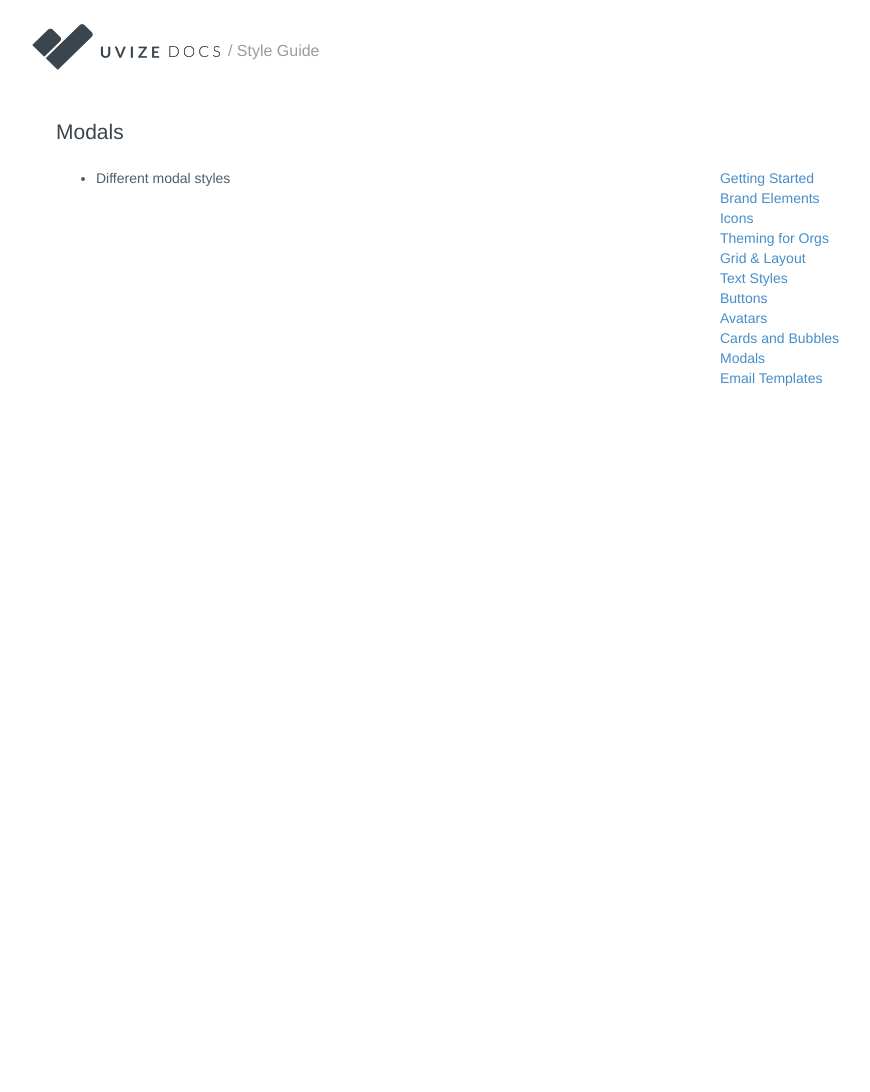
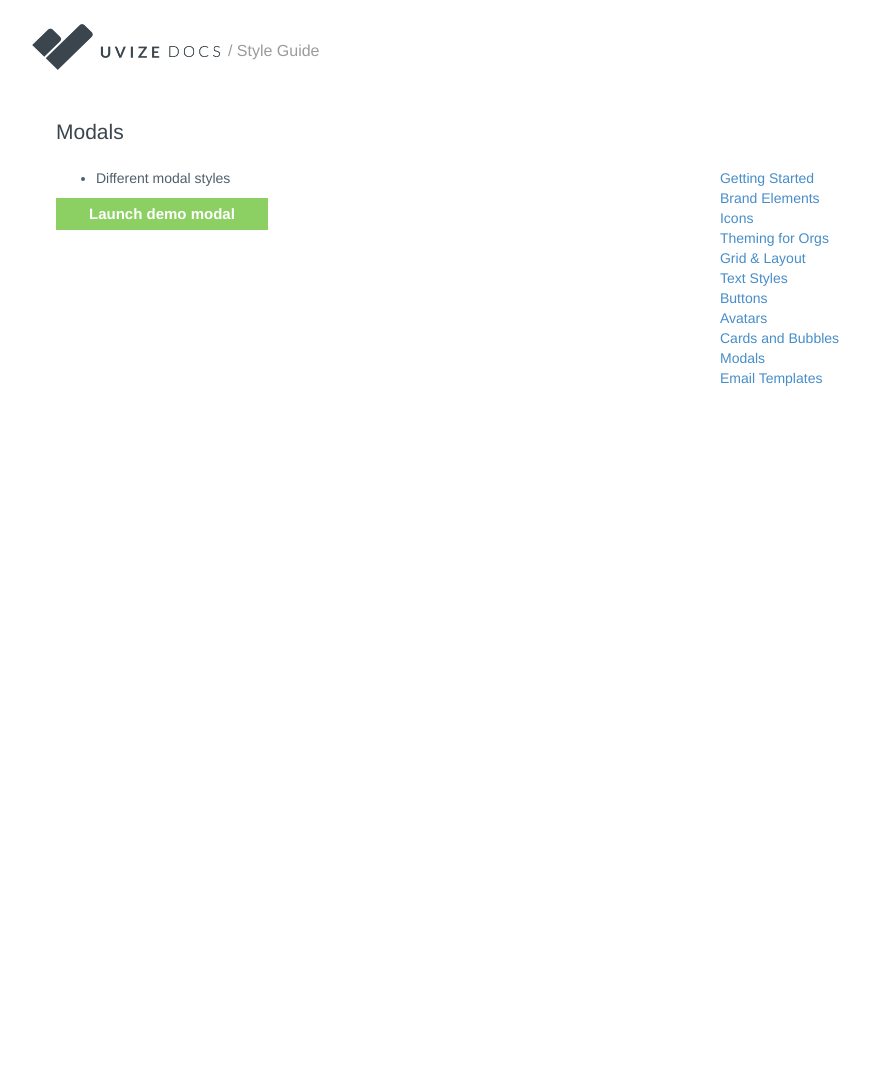
Before and after one commit to SonderMindOrg/uvize.github.io, a Jekyll site: the page built from style-guide/modals.md, in a window 1280 px wide. Shown: the whole page, without its empty margins (116-986 px from the left). Built offline with Jekyll 4.4.1, drawn with Linux system fonts in a browser that asks for light colours; nearby versions of some CDN libraries; Markdown is read by kramdown in place of the engine named in the settings.

Commit message:
basic workings for modal

```diff
--- a/_layouts/style-guide.html
+++ b/_layouts/style-guide.html
@@ -73,9 +73,6 @@
     <script src="https://ajax.googleapis.com/ajax/libs/jquery/1.11.3/jquery.min.js"></script>
     <script src="/script/bootstrap/bootstrap.min.js"></script>
 
-    <!-- IE10 viewport hack for Surface/desktop Windows 8 bug -->
-    <script src="/script/bootstrap/ie10-viewport-bug-workaround.js"></script>
-
     <script src="/script/bootstrap/offcanvas.js"></script>
 
 <script>
--- a/script/bootstrap/ie10-viewport-bug-workaround.js
+++ /dev/null
@@ -1,23 +0,0 @@
-/*!
- * IE10 viewport hack for Surface/desktop Windows 8 bug
- * Copyright 2014-2015 Twitter, Inc.
- * Licensed under MIT (https://github.com/twbs/bootstrap/blob/master/LICENSE)
- */
-
-// See the Getting Started docs for more information:
-// http://getbootstrap.com/getting-started/#support-ie10-width
-
-(function () {
-  'use strict';
-
-  if (navigator.userAgent.match(/IEMobile\/10\.0/)) {
-    var msViewportStyle = document.createElement('style')
-    msViewportStyle.appendChild(
-      document.createTextNode(
-        '@-ms-viewport{width:auto!important}'
-      )
-    )
-    document.querySelector('head').appendChild(msViewportStyle)
-  }
-
-})();
--- a/style-guide/modals.md
+++ b/style-guide/modals.md
@@ -6,3 +6,28 @@
 # Modals
 
 - Different modal styles
+
+
+<!-- Button trigger modal -->
+<button type="button" class="btn btn-primary btn-lg" data-toggle="modal" data-target="#myModal">
+  Launch demo modal
+</button>
+
+<!-- Modal -->
+<div class="modal-dialog modal-action modal fade" id="myModal" tabindex="-1" role="dialog" aria-labelledby="myModalLabel">
+  <div class="modal-dialog" role="document">
+    <div class="modal-content">
+      <div class="modal-header">
+        <button type="button" class="close" data-dismiss="modal" aria-label="Close"><span aria-hidden="true">&times;</span></button>
+        <h4 class="modal-title" id="myModalLabel">Modal title</h4>
+      </div>
+      <div class="modal-body">
+        ...
+      </div>
+      <div class="modal-footer">
+        <button type="button" class="btn btn-default" data-dismiss="modal">Close</button>
+        <button type="button" class="btn btn-primary">Save changes</button>
+      </div>
+    </div>
+  </div>
+</div>
```
Also changed, not shown: style-guide/grid-and-layout.md (+3 -3 lines).
